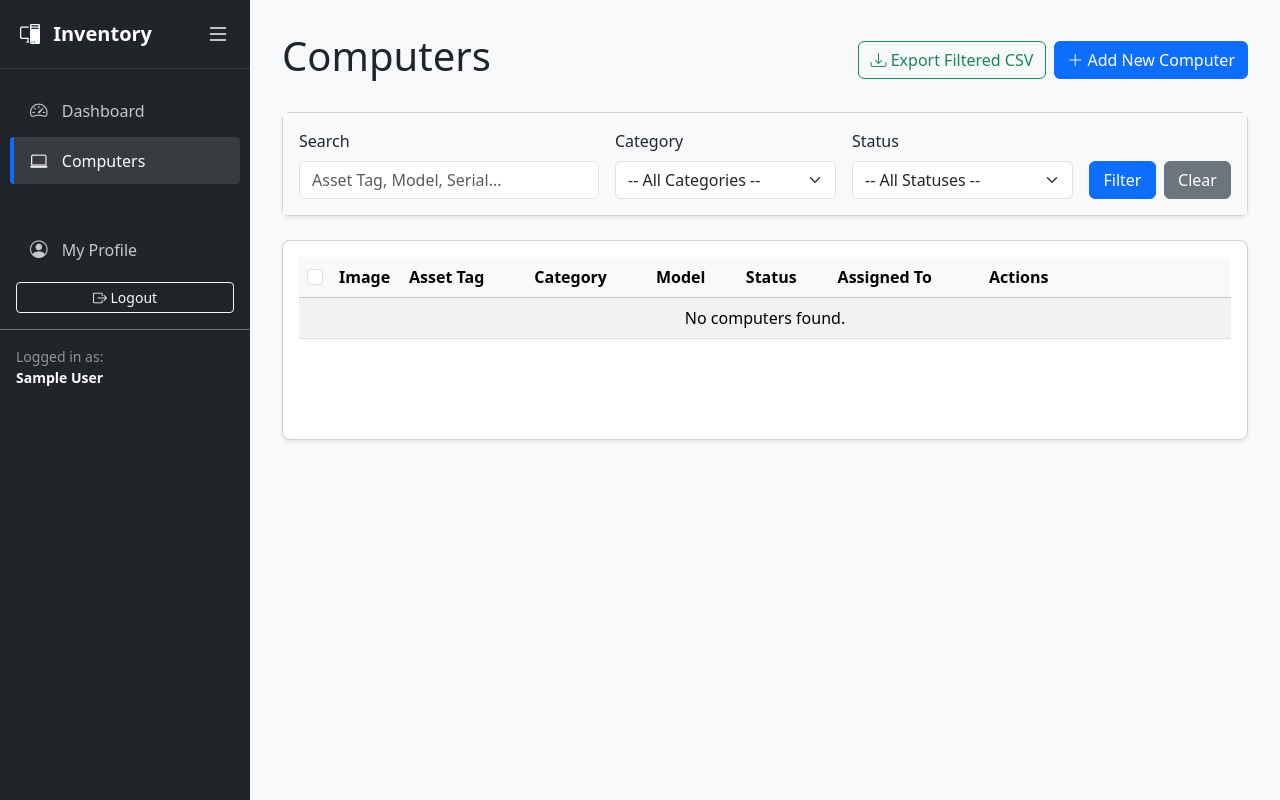
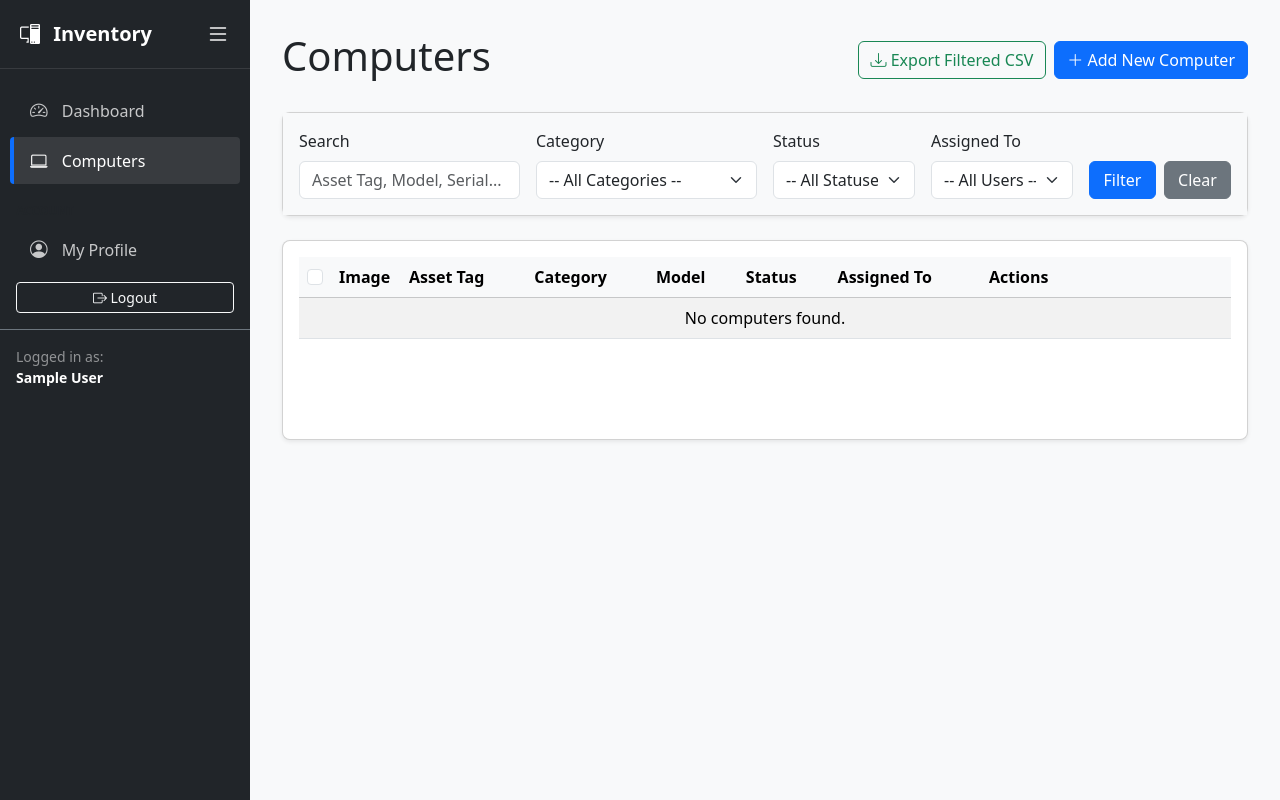
Before and after one commit to jq9mc48mky-afk/my_php_project, a PHP site: page /index.php?page=computers in a window 1280 px wide. Run offline with PHP 8.4, Linux system fonts and the light colour scheme; the visitor is signed in with stand-in values (Sample User, id 1); data that the repository does not hold is empty.

Commit message:
uploading php project

```diff
--- a/ajax_query_helpers.php
+++ b/ajax_query_helpers.php
@@ -50,6 +50,11 @@ function fetchComputersData($pdo, $params, $results_per_page = 10) {
     if (!empty($category_filter)) {
         $where_clauses[] = 'c.category_id = ?';
         $query_params[] = $category_filter;
+    }
+
+    if (!empty($params['assigned_user_id'])) {
+        $where_clauses[] = 'c.assigned_to_user_id = ?';
+        $query_params[] = $params['assigned_user_id'];
     }
 
     $sql_where = '';
--- a/pages/computers.php
+++ b/pages/computers.php
@@ -387,6 +387,10 @@ switch ($action) {
         $categories = $pdo->query('SELECT id, name FROM categories')->fetchAll();
         $suppliers = $pdo->query('SELECT id, name FROM suppliers')->fetchAll();
         $users = $pdo->query('SELECT id, username, full_name FROM users WHERE is_active = 1 ORDER BY full_name')->fetchAll();
+        // Data for new "Assigned To" filter
+        $users_list = $pdo->query('SELECT id, full_name, username FROM users WHERE is_active = 1 ORDER BY full_name')->fetchAll();
+        $assigned_user_filter = $_GET['assigned_user_id'] ?? '';
+
         $statuses = ['In Stock', 'Assigned', 'In Repair', 'Retired'];
 
         ?>
@@ -701,7 +705,7 @@ switch ($action) {
                 <form method="GET" action="index.php" id="ajax-filter-form" data-type="computers">
                     <input type="hidden" name="page" value="computers">
                     <div class="row g-3 align-items-end">
-                        <div class="col-md-4">
+                        <div class="col-md-3">
                             <label for="search" class="form-label">Search</label>
                             <input type="text" class="form-control" id="search" name="search"
                                    placeholder="Asset Tag, Model, Serial..."
@@ -718,13 +722,24 @@ switch ($action) {
                                 <?php endforeach; ?>
                             </select>
                         </div>
-                        <div class="col-md-3">
+                        <div class="col-md-2">
                             <label for="status_filter" class="form-label">Status</label>
                             <select class="form-select" id="status_filter" name="status_filter">
                                 <option value="">-- All Statuses --</option>
                                 <?php foreach ($statuses as $status): ?>
                                     <option value="<?php echo $status; ?>" <?php echo ($status_filter == $status) ? 'selected' : ''; ?>>
                                         <?php echo $status; ?>
+                                    </option>
+                                <?php endforeach; ?>
+                            </select>
+                        </div>
+                        <div class="col-md-2">
+                            <label for="assigned_user_id" class="form-label">Assigned To</label>
+                            <select class="form-select" id="assigned_user_id" name="assigned_user_id">
+                                <option value="">-- All Users --</option>
+                                <?php foreach ($users_list as $user): ?>
+                                    <option value="<?php echo $user['id']; ?>" <?php echo ($assigned_user_filter == $user['id']) ? 'selected' : ''; ?>>
+                                        <?php echo htmlspecialchars($user['full_name']); ?>
                                     </option>
                                 <?php endforeach; ?>
                             </select>
```
Also changed, not shown: pages/users.php (+17 -2 lines).
